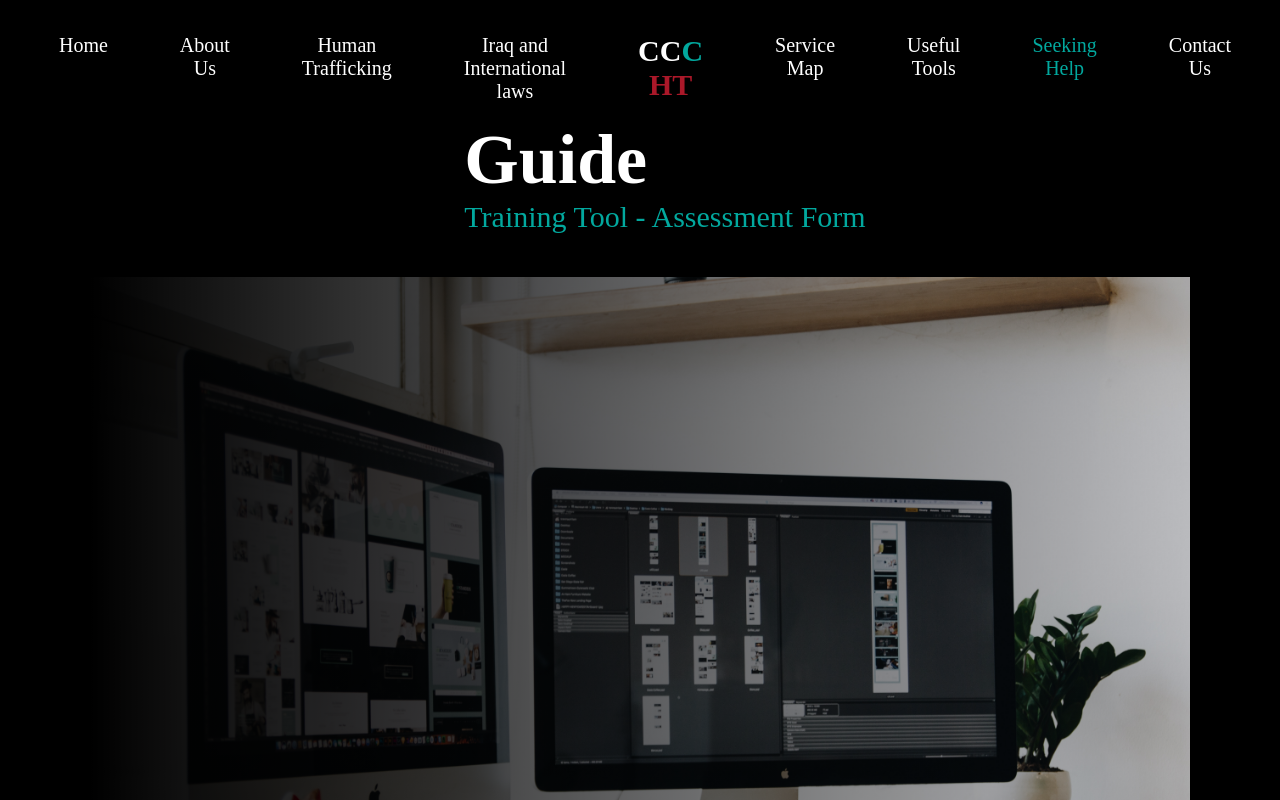
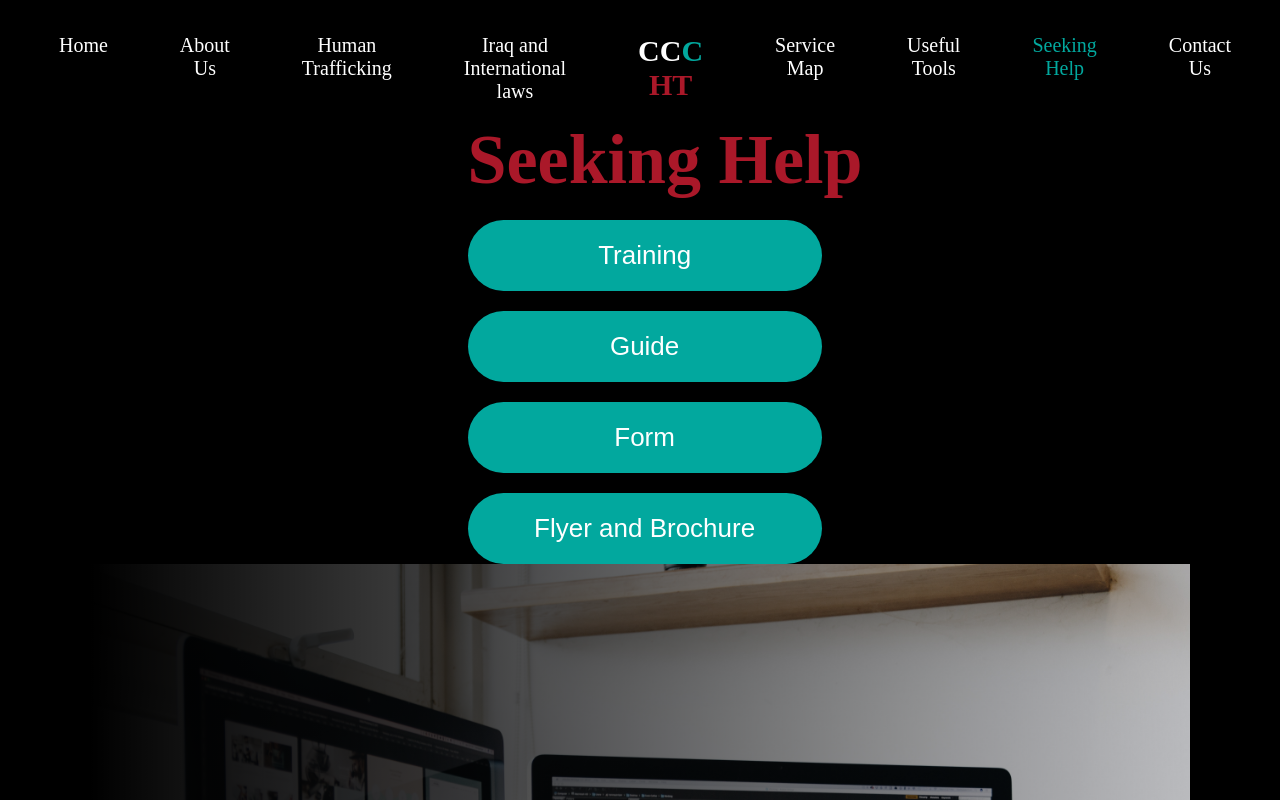
Before and after one commit to hamasaadwn/heartland, a React (Create React App) app in the folder heartland_frontend/: page /seeking_help in a window 1280 px wide. Shown: the top 800 px of the page. Built offline with nearby package versions, Linux system fonts and the light colour scheme; no server answers.

Commit message:
some changes

```diff
--- a/heartland_frontend/public/assets/locals/en/translate.json
+++ b/heartland_frontend/public/assets/locals/en/translate.json
@@ -18,5 +18,12 @@
   "international_working_laws_t1": "International",
   "international_working_laws_t2": "Working Laws",
   "iraq": "Iraq",
-  "intenational": "International"
+  "intenational": "International",
+  "emergency_numbers": "Emergency Numbers",
+  "find_us": "Find Us",
+  "vot_emergency_contacts": "VOT Emergency Contacts",
+  "training": "Training",
+  "guide": "Guide",
+  "form": "Form",
+  "flyer_and_brochure": "Flyer and Brochure"
 }
--- a/heartland_frontend/src/screens/activites/Activities.js
+++ b/heartland_frontend/src/screens/activites/Activities.js
@@ -1,7 +1,7 @@
 import React, { useEffect } from "react";
 import { useDispatch } from "react-redux";
 import { useTranslation } from "react-i18next";
-import { Link, useNavigate } from "react-router-dom";
+import { useNavigate } from "react-router-dom";
 
 import {
   changeBackgroundToBlack,
@@ -27,11 +27,11 @@ const Activities = () => {
         <div className="about">
           <h1> {t("useful_tools")}</h1>
           <div>
-            <GreenButton>Emergency Numbers</GreenButton>
+            <GreenButton>{t("emergency_numbers")}</GreenButton>
             <GreenButton onClick={() => navigate("/servicemap")}>
-              Find Us
+              {t("find_us")}
             </GreenButton>
-            <GreenButton>VOT Emergency Contacts</GreenButton>
+            <GreenButton>{t("vot_emergency_contacts")}</GreenButton>
           </div>
         </div>
         <div className="img"></div>
--- a/heartland_frontend/src/screens/guide/Guide.js
+++ b/heartland_frontend/src/screens/guide/Guide.js
@@ -1,6 +1,7 @@
 import React, { useEffect } from "react";
 import { useDispatch } from "react-redux";
 import { Link } from "react-router-dom";
+import { useTranslation } from "react-i18next";
 
 import {
   changeBackgroundToBlack,
@@ -8,9 +9,12 @@ import {
 } from "../../actions/rootActions";
 import { Container } from "../../components/styled/Container.style";
 import { GuideContainer } from "./Guide.styles";
+import { GreenButton } from "../../components/styled/form/GreenButton.style";
 
 const Guide = () => {
   const dispatch = useDispatch();
+  const { t } = useTranslation();
+
   useEffect(() => {
     dispatch(changeBackgroundToBlack());
     dispatch(changeNavbar("black"));
@@ -20,12 +24,13 @@ const Guide = () => {
     <Container>
       <GuideContainer>
         <div className="about">
-          <h1>Guide</h1>
-          <p>
-            {" "}
-            <Link to="/trainingtool">Training Tool</Link> -{" "}
-            <Link to="/assessmentform">Assessment Form</Link>
-          </p>
+          <h1>{t("seeking_help")}</h1>
+          <div>
+            <GreenButton>{t("training")}</GreenButton>
+            <GreenButton>{t("guide")}</GreenButton>
+            <GreenButton>{t("form")}</GreenButton>
+            <GreenButton>{t("flyer_and_brochure")}</GreenButton>
+          </div>
         </div>
         <div className="img"></div>
       </GuideContainer>
--- a/heartland_frontend/src/screens/guide/Guide.styles.js
+++ b/heartland_frontend/src/screens/guide/Guide.styles.js
@@ -11,7 +11,7 @@ export const GuideContainer = styled.div`
     margin-left: 50px;
 
     h1 {
-      color: #fff;
+      color: #aa1829;
       font-size: 70px;
     }
     p {
```
Also changed, not shown: heartland_frontend/public/assets/locals/ar/translate.json (+8 -1 lines).
